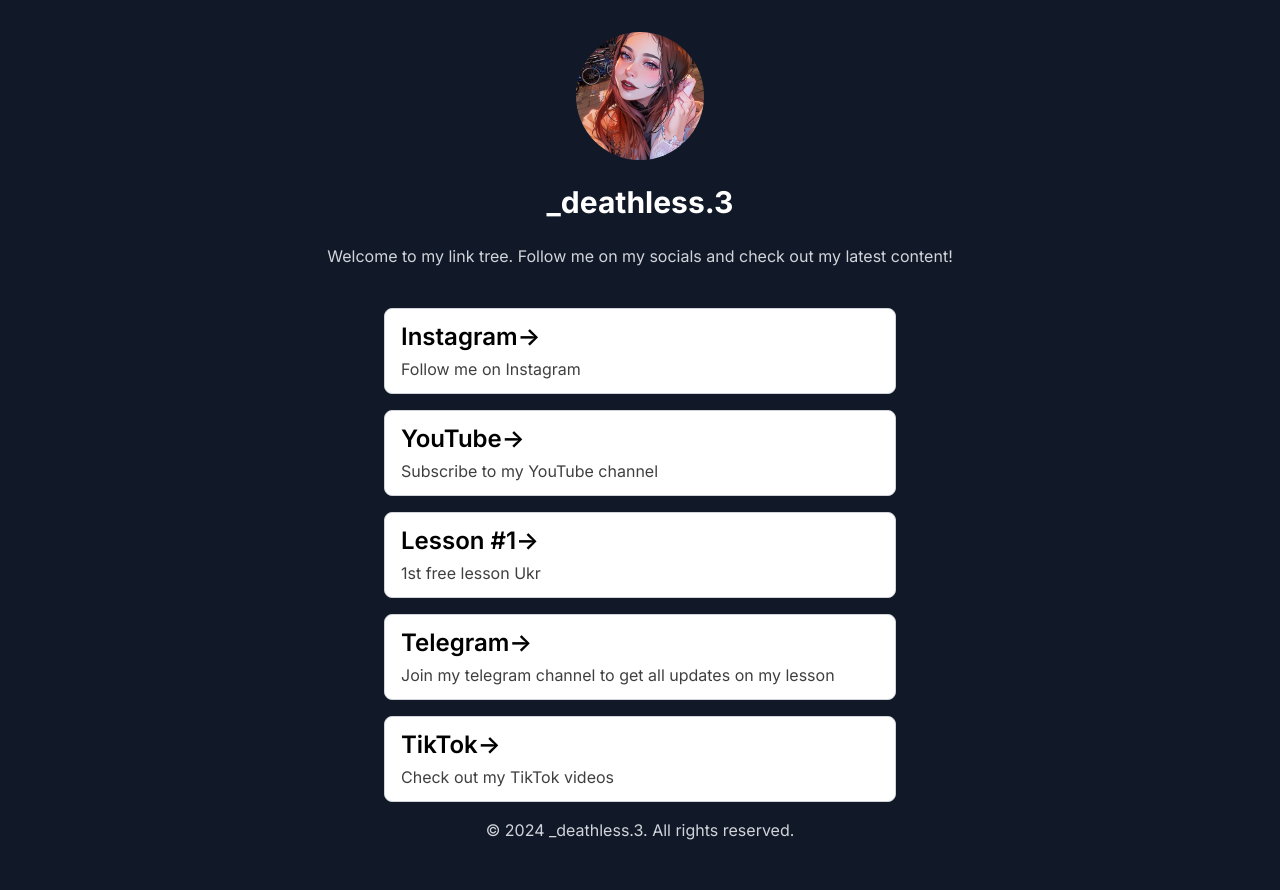
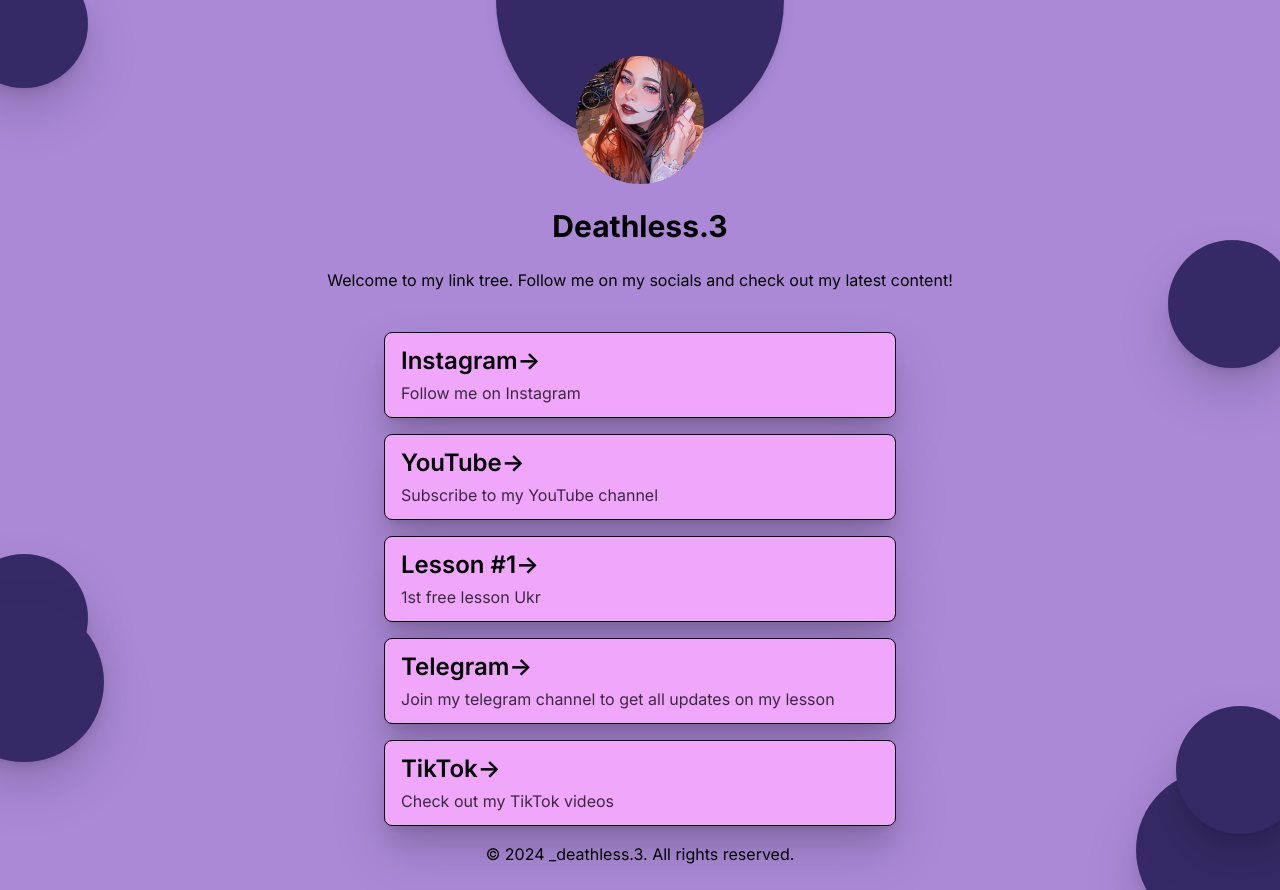
Before and after one commit to Matthieu33197/DariaTree, a Next.js app in the folder dariatree/: page / in a window 1280 px wide. Built offline with nearby package versions, Linux system fonts and the light colour scheme.

Commit message:
[ADD] second design without kuromi

```diff
--- a/dariatree/src/app/components/tree.tsx
+++ b/dariatree/src/app/components/tree.tsx
@@ -12,15 +12,15 @@
       href={href}
       target="_blank"
       rel="noopener noreferrer"
-      className="group w-full max-w-sm md:max-w-md lg:max-w-lg rounded-lg border border-gray-300 bg-white px-4 py-3 transition-colors hover:border-gray-400 hover:bg-gray-100 dark:border-neutral-700 dark:bg-neutral-800 dark:hover:border-neutral-600 dark:hover:bg-neutral-700"
+      className="group w-full max-w-sm md:max-w-md lg:max-w-lg rounded-lg border px-4 py-3 transition-colors border-black bg-[#EFA6FB] hover:border-neutral-600 hover:bg-[#A157AD] shadow-xl drop-shadow-2xl hover:shadow-xl"
     >
-      <h2 className="mb-1 text-lg md:text-xl lg:text-2xl font-semibold">
+      <h2 className="mb-1 text-lg md:text-xl lg:text-2xl font-semibold text-black">
         {title}
         <span className="inline-block transition-transform group-hover:translate-x-1 motion-reduce:transform-none">
           -&gt;
         </span>
       </h2>
-      {description && <p className="m-0 text-xs md:text-sm lg:text-base opacity-75">{description}</p>}
+      {description && <p className="m-0 text-xs md:text-sm lg:text-base opacity-75 text-black">{description}</p>}
     </a>
   );
 };
--- a/dariatree/src/app/page.tsx
+++ b/dariatree/src/app/page.tsx
@@ -3,8 +3,16 @@
 
 export default function Home() {
   return (
-    <main className="flex min-h-screen flex-col items-center justify-between p-4 md:p-8 bg-gray-900">
-      <div className="w-full max-w-5xl flex flex-col items-center justify-center text-center space-y-4 md:space-y-6">
+    <div className="relative overflow-hidden min-h-screen bg-[#AB89D7]">
+      <main className="relative flex min-h-screen flex-col items-center justify-between p-4 md:p-8">
+        <div className="absolute -top-36 left-30 w-72 h-72 bg-[#362A66] rounded-full shadow-lg z-0"></div>
+        <div className="absolute -top-10 -left-10 w-32 h-32 bg-[#362A66] rounded-full shadow-lg drop-shadow-2xl z-10"></div>
+        <div className="absolute top-60 -right-4 w-32 h-32 bg-[#362A66] rounded-full shadow-lg drop-shadow-2xl z-10"></div>
+        <div className="absolute -bottom-10 -right-4 w-40 h-40 bg-[#362A66] rounded-full shadow-lg drop-shadow-2xl z-0"></div>
+        <div className="absolute bottom-14 -right-6 w-32 h-32 bg-[#362A66] rounded-full shadow-lg drop-shadow-2xl z-10"></div>
+        <div className="absolute bottom-52 -left-10 w-32 h-32 bg-[#362A66] rounded-full shadow-lg drop-shadow-2xl z-0"></div>
+        <div className="absolute bottom-32 -left-14 w-40 h-40 bg-[#362A66] rounded-full shadow-lg drop-shadow-2xl z-10"></div>
+        <div className="relative w-full max-w-5xl flex flex-col items-center justify-center text-center space-y-4 md:space-y-6 z-20 top-6">
           <div className="w-24 h-24 md:w-32 md:h-32 rounded-full overflow-hidden">
             <Image
               className="object-cover w-full h-full"
@@ -15,11 +23,11 @@
               priority
             />
           </div>
-        <h1 className="text-2xl md:text-3xl font-bold text-white">_deathless.3</h1>
-        <p className="text-sm md:text-base text-gray-300">Welcome to my link tree. Follow me on my socials and check out my latest content!</p>
+          <h1 className="text-2xl md:text-3xl font-bold text-black">Deathless.3</h1>
+          <p className="text-sm md:text-base text-black">Welcome to my link tree. Follow me on my socials and check out my latest content!</p>
         </div>
 
-      <div className="w-full max-w-5xl flex flex-col items-center justify-center space-y-3 md:space-y-4 mt-8 md:mt-10">
+        <div className="relative w-full max-w-5xl flex flex-col items-center justify-center space-y-3 md:space-y-4 mt-8 md:mt-10 z-20 top-6">
           <TreeLink href="https://www.instagram.com/_deathless.3?igsh=MWJ6eXRtZng0a2NwbA%3D%3D&utm_source=qr" title="Instagram" description="Follow me on Instagram" />
           <TreeLink href="https://youtube.com/@deathless.3?si=rzb7tuHZvngasPYZ" title="YouTube" description="Subscribe to my YouTube channel" />
           <TreeLink href="https://bead-beginner-30b.notion.site/1-a73a720c17494ad5af8e3c55be5c003d?pvs=4" title="Lesson #1" description="1st free lesson Ukr" />
@@ -27,9 +35,10 @@
           <TreeLink href="https://www.tiktok.com/@deathless_.3?_t=8ntshtbkNex&_r=1" title="TikTok" description="Check out my TikTok videos" />
         </div>
 
-      <footer className="w-full max-w-5xl flex items-center justify-center py-4">
-        <p className="text-sm md:text-base text-gray-300">© 2024 _deathless.3. All rights reserved.</p>
+        <footer className="relative w-full max-w-5xl flex items-center justify-center py-4 z-20 top-6">
+          <p className="text-sm md:text-base text-black">© 2024 _deathless.3. All rights reserved.</p>
         </footer>
       </main>
+    </div>
   );
 }
```
Lines whose indentation alone changed are shown as unchanged.
